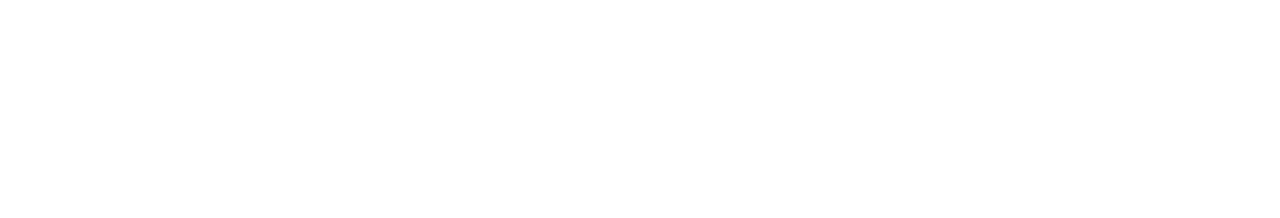
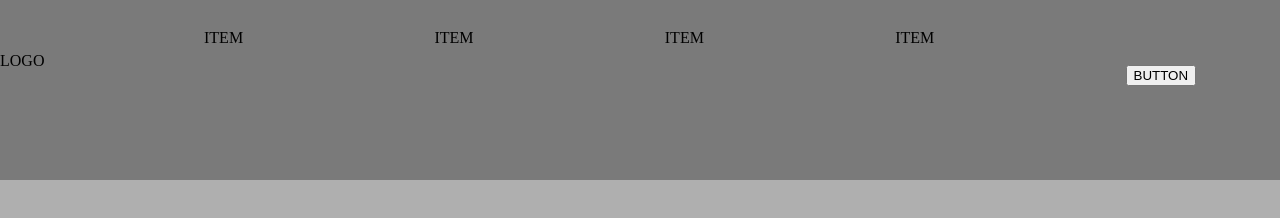
Before and after one commit to rootDEV2990/UX-UI-Teardown, a plain HTML site: page index.html in a window 1280 px wide. Drawn offline with Linux system fonts and the light colour scheme.

Commit message:
Created navbar and feature post
Flex for navbar
Grid for feature post

```diff
--- a/index.html
+++ b/index.html
@@ -6,9 +6,26 @@
 		<meta name="keywords" content="Heat Map,CSS,UX,UI">
 		<meta name="viewport" content="width=device-width, initial-scale=1.0">
 		<meta name="author" content="">
+		<link rel="stylesheet" href="stylesheets/reset.css">
+		<link rel="stylesheet" href="stylesheets/style.css">
 		<title>UX-HeatMap</title>
 	</head>
 	<body>
-
+		<nav>
+			<ul class="nav-container">
+				<li id="logo">LOGO</li>
+				<li class="nav-item">ITEM</li>
+				<li class="nav-item">ITEM</li>
+				<li class="nav-item">ITEM</li>
+				<li class="nav-item">ITEM</li>
+				<li id="nav-b"><button>BUTTON</button></li>
+			</ul>
+		</nav>
+		<section id="feat-grid">
+			<div class="feat-post"></div>
+			<div class="feat-post"></div>
+			<div class="feat-post"></div>
+			<div class="feat-post"></div>
+		</section>
 	</body>
 </html>
--- /dev/null
+++ b/stylesheets/reset.css
@@ -0,0 +1,136 @@
+/* http://meyerweb.com/eric/tools/css/reset/
+  v2.0 | 20110126
+  License: none (public domain)
+*/
+
+html,
+body,
+div,
+span,
+applet,
+object,
+iframe,
+h1,
+h2,
+h3,
+h4,
+h5,
+h6,
+p,
+blockquote,
+pre,
+a,
+abbr,
+acronym,
+address,
+big,
+cite,
+code,
+del,
+dfn,
+em,
+img,
+ins,
+kbd,
+q,
+s,
+samp,
+small,
+strike,
+strong,
+sub,
+sup,
+tt,
+var,
+b,
+u,
+i,
+center,
+dl,
+dt,
+dd,
+ol,
+ul,
+li,
+fieldset,
+form,
+label,
+legend,
+table,
+caption,
+tbody,
+tfoot,
+thead,
+tr,
+th,
+td,
+article,
+aside,
+canvas,
+details,
+embed,
+figure,
+figcaption,
+footer,
+header,
+hgroup,
+menu,
+nav,
+output,
+ruby,
+section,
+summary,
+time,
+mark,
+audio,
+video {
+  margin: 0;
+  padding: 0;
+  border: 0;
+  font: inherit;
+  font-size: 100%;
+  vertical-align: baseline;
+}
+
+/* HTML5 display-role reset for older browsers */
+
+article,
+aside,
+details,
+figcaption,
+figure,
+footer,
+header,
+hgroup,
+menu,
+nav,
+section {
+  display: block;
+}
+
+body {
+  line-height: 1;
+}
+
+ol,
+ul {
+  list-style: none;
+}
+
+blockquote,
+q {
+  quotes: none;
+}
+
+blockquote::before,
+blockquote::after,
+q::before,
+q::after {
+  content: '';
+  content: none;
+}
+
+table {
+  border-collapse: collapse;
+  border-spacing: 0;
+}
--- a/stylesheets/style.css
+++ b/stylesheets/style.css
@@ -0,0 +1,53 @@
+body {
+	margin: 0;
+	padding: 0;
+}
+
+nav {
+	margin: 0;
+	width: 100vw;
+}
+
+ul {
+	margin: 0;
+}
+
+.nav-container {
+	display: flex;
+	flex-direction: row;
+	align-items: center;
+	height: 180px;
+	width: 100%;
+	background-color: rgb(122, 122, 122);
+}
+
+.nav-container li {
+	list-style-type: none;
+}
+
+#logo{
+	height: 75px;
+	width: 204px;
+}
+
+.nav-item {
+	height: 120px;
+	width: 18%
+}
+
+#nav-b {
+	height: 50px;
+	width: 120px;
+}
+
+#feat-grid {
+	display: grid;
+	grid-template-columns: repeat(2,50%);
+	grid-template-rows: repeat(2,50%);
+	height: 1326px;
+}
+
+.feat-post {
+	width: 100%;
+	background-color: rgb(175, 175, 175);
+}
```
